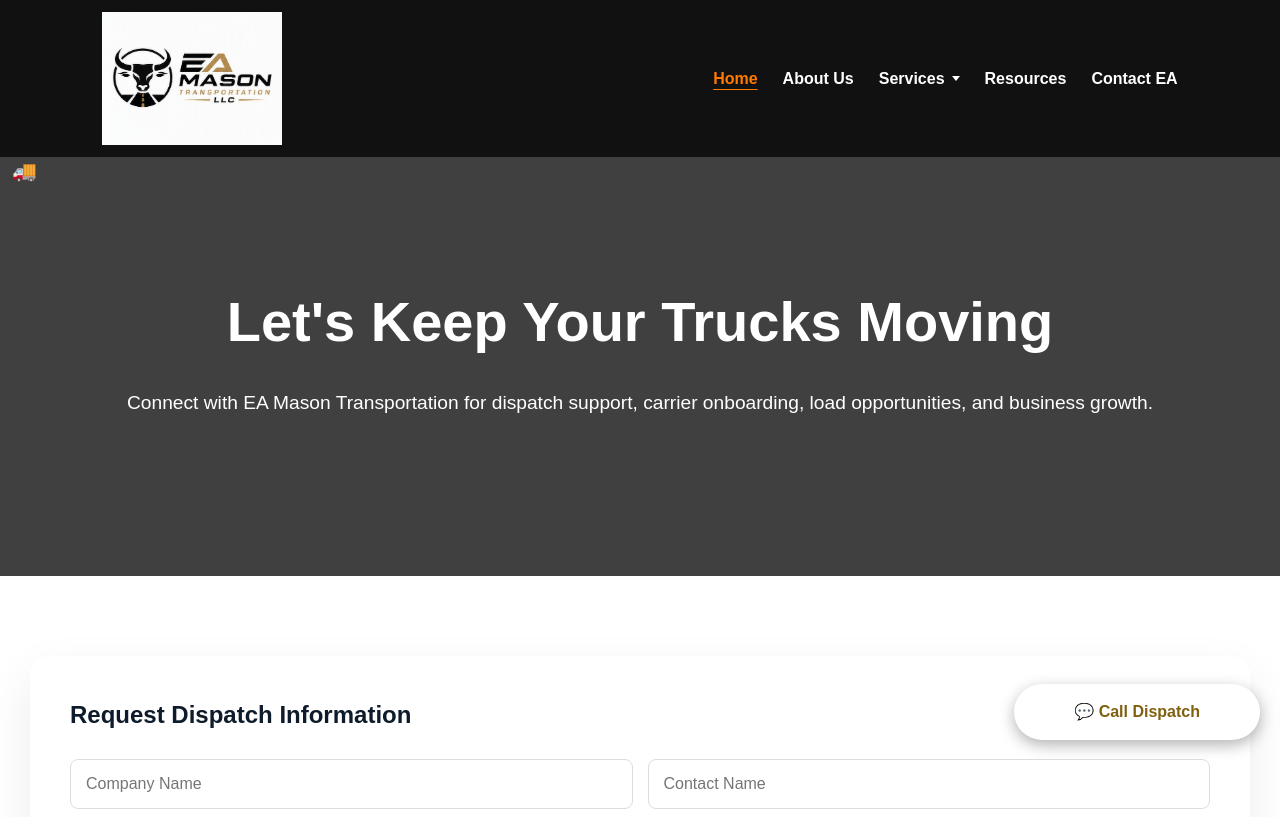
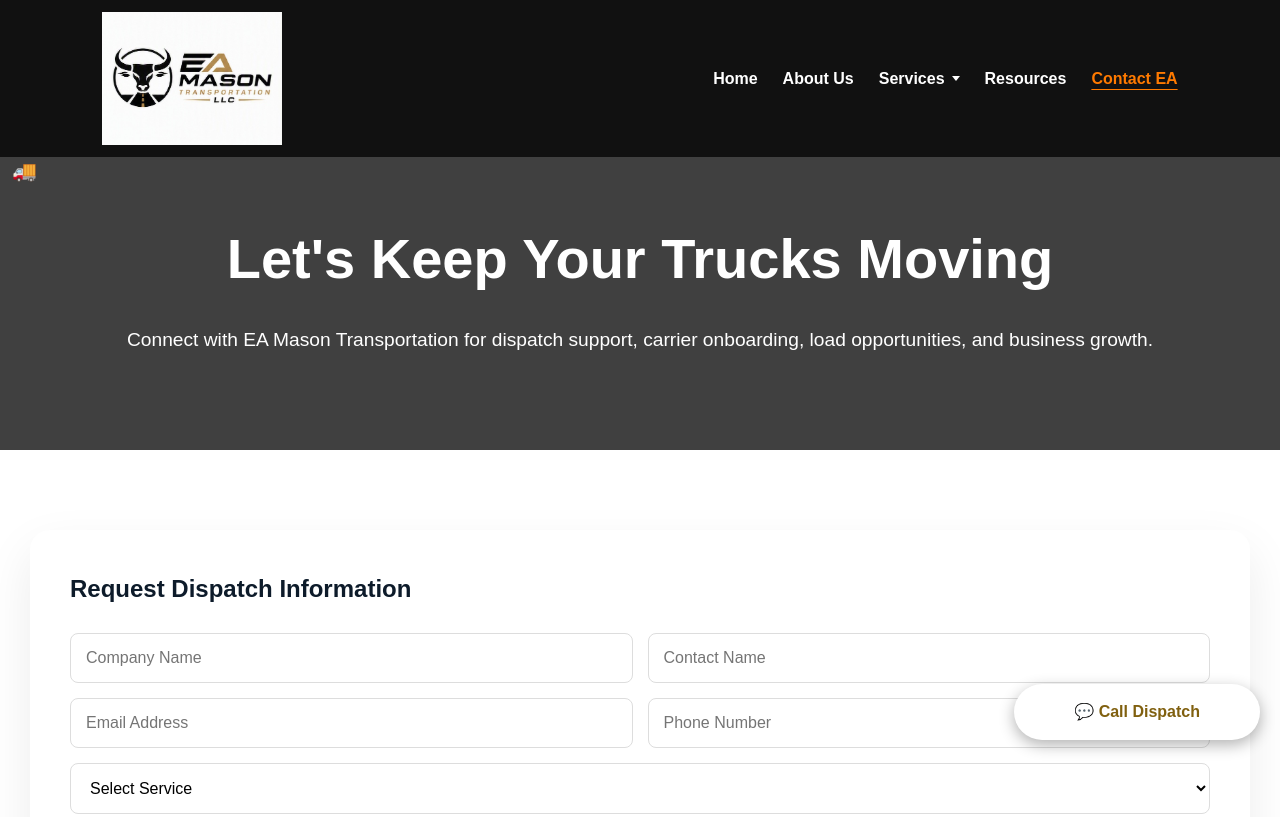
Before and after one commit to jarretnc-cloud/eamasontransportation, a plain HTML site: page contact.html in a window 1280 px wide. Shown: the top 817 px of the page. Drawn offline with Linux system fonts and the light colour scheme.

Commit message:
shrink hero

```diff
--- a/contact.html
+++ b/contact.html
@@ -12,7 +12,7 @@
     <button class="mobile-menu-btn" type="button" aria-label="Toggle navigation" aria-controls="primary-navigation" aria-expanded="false">&#9776;</button>
 
     <ul class="nav-links" id="primary-navigation">
-        <li><a href="index.html" aria-current="page">Home</a></li>
+        <li><a href="index.html">Home</a></li>
         <li><a href="about us.html">About Us</a></li>
         <li class="nav-dropdown">
             <details>
@@ -26,7 +26,7 @@
             </details>
         </li>
         <li><a href="resources.html">Resources</a></li>
-        <li><a href="contact.html">Contact EA</a></li>
+        <li><a href="contact.html" aria-current="page">Contact EA</a></li>
     </ul>
 
     <span id="scroll-truck" aria-hidden="true">🚚</span>
--- a/style.css
+++ b/style.css
@@ -1870,7 +1870,7 @@ footer {
     url("contact-hero.jpg");
     background-size:cover;
     background-position:center;
-    padding:120px 20px;
+    padding:57px 20px;
     text-align:center;
     color:#fff;
 }
@@ -1889,6 +1889,12 @@ footer {
     font-size:1.2rem;
     line-height:1.8;
     margin-bottom:35px;
+}
+
+@media (max-width:520px){
+    .hero-contact{
+        padding:36px 20px;
+    }
 }
 
 .hero-buttons{
```
